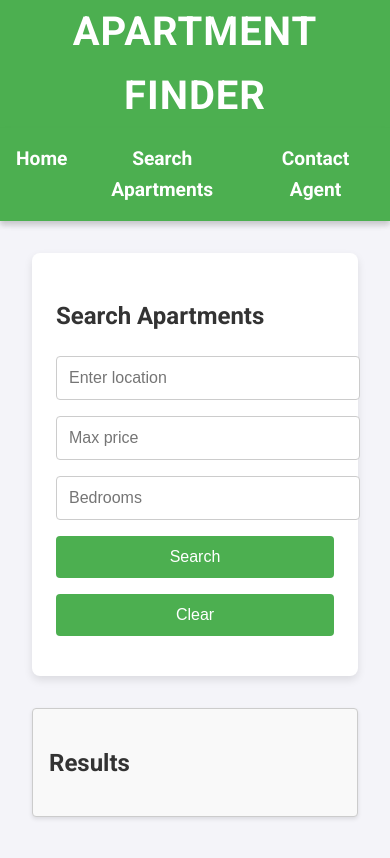
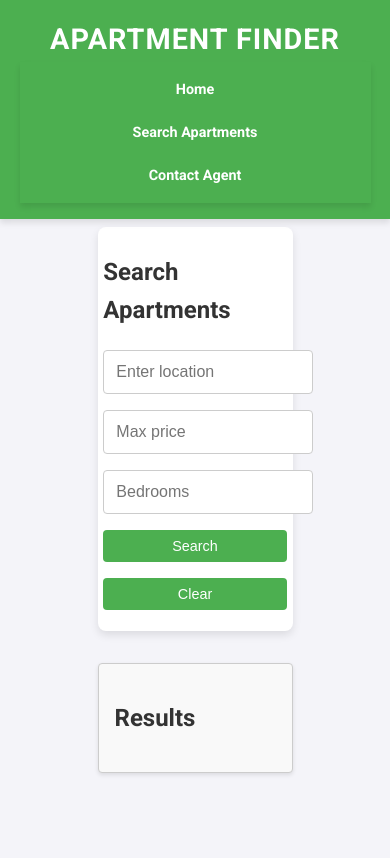
Before and after one commit to SivaPrasanthSivakumar/React-Based-Apartment-Finder-App, a React (Create React App) app: page /search in a window 390 px wide. Shown: the top 858 px of the page. Built offline with nearby package versions, Linux system fonts and the light colour scheme.

Commit message:
contact update

```diff
--- a/src/App.js
+++ b/src/App.js
@@ -3,46 +3,13 @@ import { BrowserRouter as Router, Routes, Route, Link } from "react-router-dom";
 import "./styles.css";
 import SearchApartments from "./pages/SearchApartments";
 import { ContactAgent } from "./pages/ContactAgent";
-class ErrorBoundary extends React.Component {
-  state = { hasError: false };
-
-  static getDerivedStateFromError() {
-    return { hasError: true };
-  }
-
-  componentDidCatch(error, info) {
-    console.error("ErrorBoundary caught an error:", error, info);
-  }
-
-  render() {
-    if (this.state.hasError) {
-      return <h1>Something went wrong.</h1>;
-    }
-    return this.props.children;
-  }
-}
 
 function App() {
   return (
     <Router>
-      <header>
-        <h1>Apartment Finder</h1>
-        <nav>
-          <Link to="/">Home</Link>
-          <Link to="/search">Search Apartments</Link>
-          <Link to="/contact">Contact Agent</Link>
-        </nav>
-      </header>
+      <Header />
       <Routes>
-        <Route
-          path="/"
-          element={
-            <div style={{ textAlign: "center", padding: "2rem" }}>
-              <h2>Welcome to Apartment Finder</h2>
-              <p>Use the navigation to explore the app.</p>
-            </div>
-          }
-        />
+        <Route path="/" element={<HomePage />} />
         <Route path="/search" element={<SearchApartments />} />
         <Route path="/contact" element={<ContactAgent />} />
       </Routes>
@@ -50,10 +17,39 @@ function App() {
   );
 }
 
-export default function WrappedApp() {
+function Header() {
   return (
-    <ErrorBoundary>
-      <App />
-    </ErrorBoundary>
+    <header>
+      <h1>Apartment Finder</h1>
+      <nav>
+        <Link to="/">Home</Link>
+        <Link to="/search">Search Apartments</Link>
+        <Link to="/contact">Contact Agent</Link>
+      </nav>
+    </header>
   );
 }
+
+function HomePage() {
+  return (
+    <div style={{ textAlign: "center", padding: "2rem" }}>
+      <h2>Welcome to Apartment Finder</h2>
+      <p>Use the navigation to explore the app.</p>
+      <div style={{ marginTop: "2rem" }}>
+        <iframe
+          width="560"
+          height="315"
+          src="https://www.youtube.com/embed/g-Jz3TYrdQs"
+          title="YouTube video player"
+          frameBorder="0"
+          allow="accelerometer; autoplay; clipboard-write; encrypted-media; gyroscope; picture-in-picture"
+          allowFullScreen
+        ></iframe>
+      </div>
+      <p>RENTING VS BUYING (what's better?)</p>
+      <p>By Mark Tilbury</p>
+    </div>
+  );
+}
+
+export default App;
--- a/src/pages/ContactAgent.js
+++ b/src/pages/ContactAgent.js
@@ -75,10 +75,24 @@ export function ContactAgent() {
   const [email, setEmail] = useState("");
   const [message, setMessage] = useState("");
 
-  const sendMessageToAgent = () => {
-    alert(
-      `Message sent to agent:\nName: ${name}\nEmail: ${email}\nMessage: ${message}`
-    );
+  const handleInputChange = (setter) => (e) => setter(e.target.value);
+
+  const sendMessageToAgent = async () => {
+    try {
+      const response = await sendContactMessage({ name, email, message });
+      if (!response.ok) throw new Error("Failed to send message.");
+      alert("Message sent successfully!");
+      clearForm();
+    } catch (error) {
+      console.error("Error sending message:", error);
+      alert("Failed to send message. Please try again.");
+    }
+  };
+
+  const clearForm = () => {
+    setName("");
+    setEmail("");
+    setMessage("");
   };
 
   return (
@@ -88,25 +102,31 @@ export function ContactAgent() {
         <input
           type="text"
           value={name}
-          onChange={(e) => setName(e.target.value)}
+          onChange={handleInputChange(setName)}
           placeholder="Your Name"
         />
         <input
           type="email"
           value={email}
-          onChange={(e) => setEmail(e.target.value)}
+          onChange={handleInputChange(setEmail)}
           placeholder="Your Email"
         />
         <textarea
           value={message}
-          onChange={(e) => setMessage(e.target.value)}
+          onChange={handleInputChange(setMessage)}
           placeholder="Message"
         ></textarea>
         <button onClick={sendMessageToAgent}>Send</button>
-        <button onClick={() => setName("") || setEmail("") || setMessage("")}>
-          Clear
-        </button>
+        <button onClick={clearForm}>Clear</button>
       </section>
     </main>
   );
 }
+
+async function sendContactMessage(data) {
+  return await fetch("http://localhost:5000/api/contact", {
+    method: "POST",
+    headers: { "Content-Type": "application/json" },
+    body: JSON.stringify(data),
+  });
+}
--- a/src/pages/SearchApartments.js
+++ b/src/pages/SearchApartments.js
@@ -8,26 +8,14 @@ export default function SearchApartments() {
   const [results, setResults] = useState("");
   const [loading, setLoading] = useState(false);
 
+  const handleInputChange = (setter) => (e) => setter(e.target.value);
+
   const searchApartments = async () => {
     setLoading(true);
     setResults("");
     try {
-      const query = `http://localhost:5000/api/apartments?location=${location}&price=${price}&bedrooms=${bedrooms}`;
-      const response = await fetch(query);
-      if (!response.ok) {
-        throw new Error(`HTTP error! status: ${response.status}`);
-      }
-      const data = await response.json();
-      setResults(
-        data.length
-          ? data
-              .map(
-                (apartment) =>
-                  `${apartment.title} - $${apartment.price}, ${apartment.bedrooms} bedrooms, Address: ${apartment.address}`
-              )
-              .join("\n")
-          : "No apartments found."
-      );
+      const data = await fetchApartments({ location, price, bedrooms });
+      setResults(formatResults(data));
     } catch (error) {
       console.error("Error fetching apartments:", error);
       setResults("Error fetching apartments. Please try again later.");
@@ -36,6 +24,8 @@ export default function SearchApartments() {
     }
   };
 
+  const clearResults = () => setResults("");
+
   return (
     <main>
       <section id="search">
@@ -43,23 +33,23 @@ export default function SearchApartments() {
         <input
           type="text"
           value={location}
-          onChange={(e) => setLocation(e.target.value)}
+          onChange={handleInputChange(setLocation)}
           placeholder="Enter location"
         />
         <input
           type="number"
           value={price}
-          onChange={(e) => setPrice(e.target.value)}
+          onChange={handleInputChange(setPrice)}
           placeholder="Max price"
         />
         <input
           type="number"
           value={bedrooms}
-          onChange={(e) => setBedrooms(e.target.value)}
+          onChange={handleInputChange(setBedrooms)}
           placeholder="Bedrooms"
         />
         <button onClick={searchApartments}>Search</button>
-        <button onClick={() => setResults("")}>Clear</button>
+        <button onClick={clearResults}>Clear</button>
       </section>
 
       <section id="results">
@@ -69,3 +59,21 @@ export default function SearchApartments() {
     </main>
   );
 }
+
+async function fetchApartments({ location, price, bedrooms }) {
+  const query = `http://localhost:5000/api/apartments?location=${location}&price=${price}&bedrooms=${bedrooms}`;
+  const response = await fetch(query);
+  if (!response.ok) throw new Error(`HTTP error! status: ${response.status}`);
+  return await response.json();
+}
+
+function formatResults(data) {
+  return data.length
+    ? data
+        .map(
+          (apartment) =>
+            `${apartment.title} - $${apartment.price}, ${apartment.bedrooms} bedrooms, Address: ${apartment.address}`
+        )
+        .join("\n")
+    : "No apartments found.";
+}
--- a/src/styles.css
+++ b/src/styles.css
@@ -10,7 +10,7 @@ body {
 header {
   background-color: #4caf50;
   color: white;
-  padding: 0rem;
+  padding: 1rem 5%;
   text-align: center;
   box-shadow: 0 4px 6px rgba(0, 0, 0, 0.1);
   position: sticky;
@@ -20,7 +20,7 @@ header {
 
 header h1 {
   margin: 0;
-  font-size: 2.5rem;
+  font-size: clamp(1.8rem, 2.5vw, 2.5rem);
   font-weight: bold;
   text-transform: uppercase;
   letter-spacing: 1px;
@@ -55,25 +55,26 @@ nav {
 nav a {
   color: white;
   text-decoration: none;
-  font-size: 1.2rem;
+  font-size: clamp(1rem, 1.5vw, 1.2rem);
   font-weight: bold;
   transition: color 0.3s ease;
 }
 
 nav a:hover {
   color: #ffeb3b;
+  box-shadow: 0 6px 12px rgba(0, 0, 0, 0.15);
 }
 
 main {
   padding: 2rem;
-  max-width: 800px;
+  max-width: 50%;
   margin: 0 auto;
 }
 
 section {
   margin-bottom: 2rem;
   background: white;
-  padding: 1.5rem;
+  padding: 5%;
   border-radius: 8px;
   box-shadow: 0 4px 8px rgba(0, 0, 0, 0.1);
   transition: transform 0.2s ease, box-shadow 0.3s ease;
@@ -131,3 +132,57 @@ button:hover {
 #results:hover {
   box-shadow: 0 4px 8px rgba(0, 0, 0, 0.15);
 }
+
+@media (max-width: 768px) {
+  header h1 {
+    font-size: 2rem;
+  }
+
+  nav {
+    flex-direction: column;
+    gap: 0.5rem;
+    padding: 0.5rem;
+    align-items: center;
+  }
+
+  nav a {
+    font-size: 1rem;
+    padding: 0.5rem 0;
+  }
+
+  main {
+    padding: 1rem;
+  }
+
+  section {
+    padding: 4%;
+  }
+}
+
+@media (max-width: 480px) {
+  header h1 {
+    font-size: 1.8rem;
+  }
+
+  nav {
+    flex-direction: column;
+    gap: 0.25rem;
+  }
+
+  nav a {
+    font-size: 0.9rem;
+  }
+
+  main {
+    padding: 0.5rem;
+  }
+
+  section {
+    padding: 3%;
+  }
+
+  button {
+    font-size: 0.9rem;
+    padding: 0.5rem 1rem;
+  }
+}
```
Also changed, not shown: 2 other files (tests, documents, lock files or other folders).
